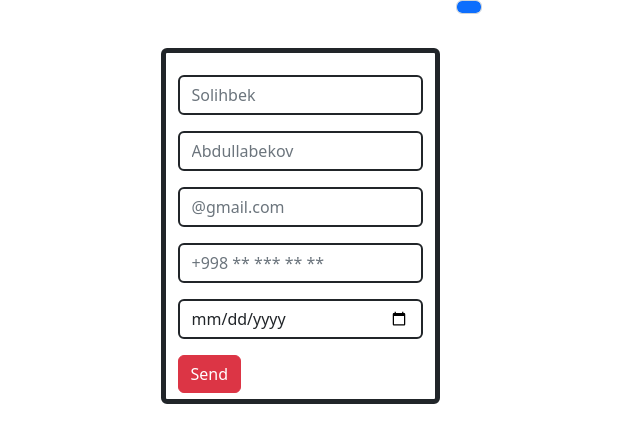
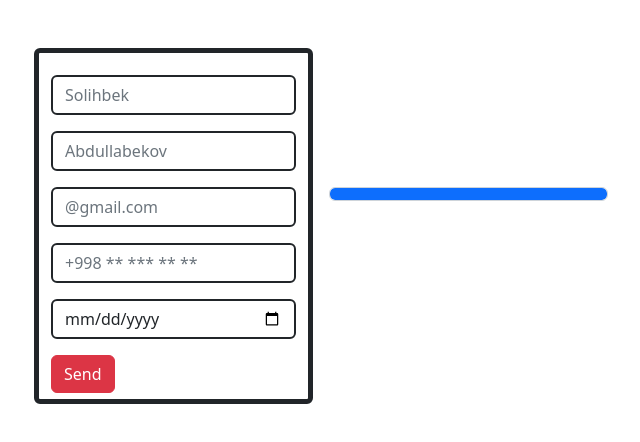
Before and after one commit to solixbek03/jsContactSecond, a plain HTML site: page index.html in a window 1280 px wide. Shown: the whole page, without its empty margins (311-951 px from the left). Drawn offline with Linux system fonts and the light colour scheme.

Commit message:
add commits

```diff
--- a/index.html
+++ b/index.html
@@ -8,7 +8,7 @@
   <link rel="stylesheet" href="./bootstrap.css">
 </head>
 <body>
-  <div class="container d-flex justify-content-center">
+  <div class="container d-flex justify-content-center align-items-center">
     <form class="js-hero__form form-control mt-5 w-25 border border-5 border-dark">
       <input class="js-hero__input-firstname form-control w-100 border border-2 border-dark mt-3" placeholder="Solihbek" type="text" required>
 
@@ -23,7 +23,7 @@
       <button class="btn btn-danger mt-3" type="submit">Send</button>
     </form>
 
-    <div><ul class="js-results bg-primary w-25 form-control mx-3 list-unstyled align-self-center"></ul></div>
+    <ul class="js-results bg-primary w-25 form-control mx-3 list-unstyled"></ul>
   </div>
 
   <script src="./script.js"></script>
```
